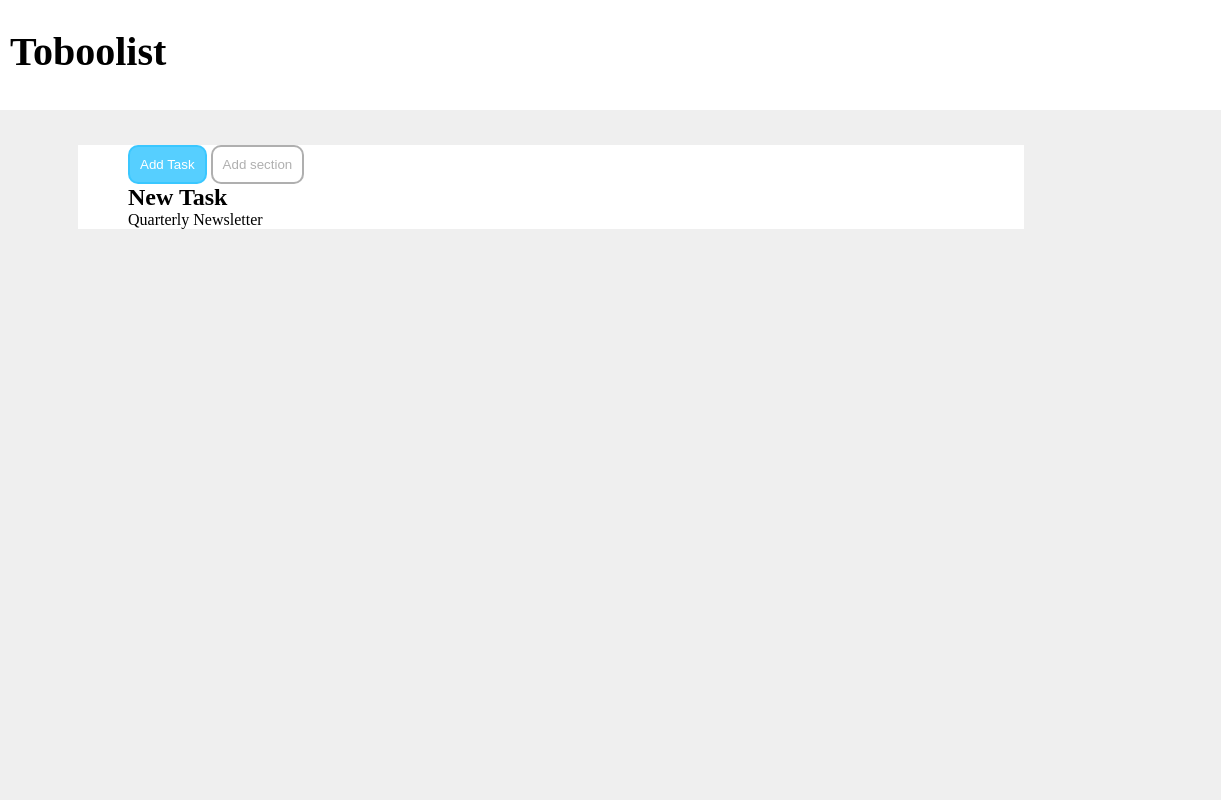
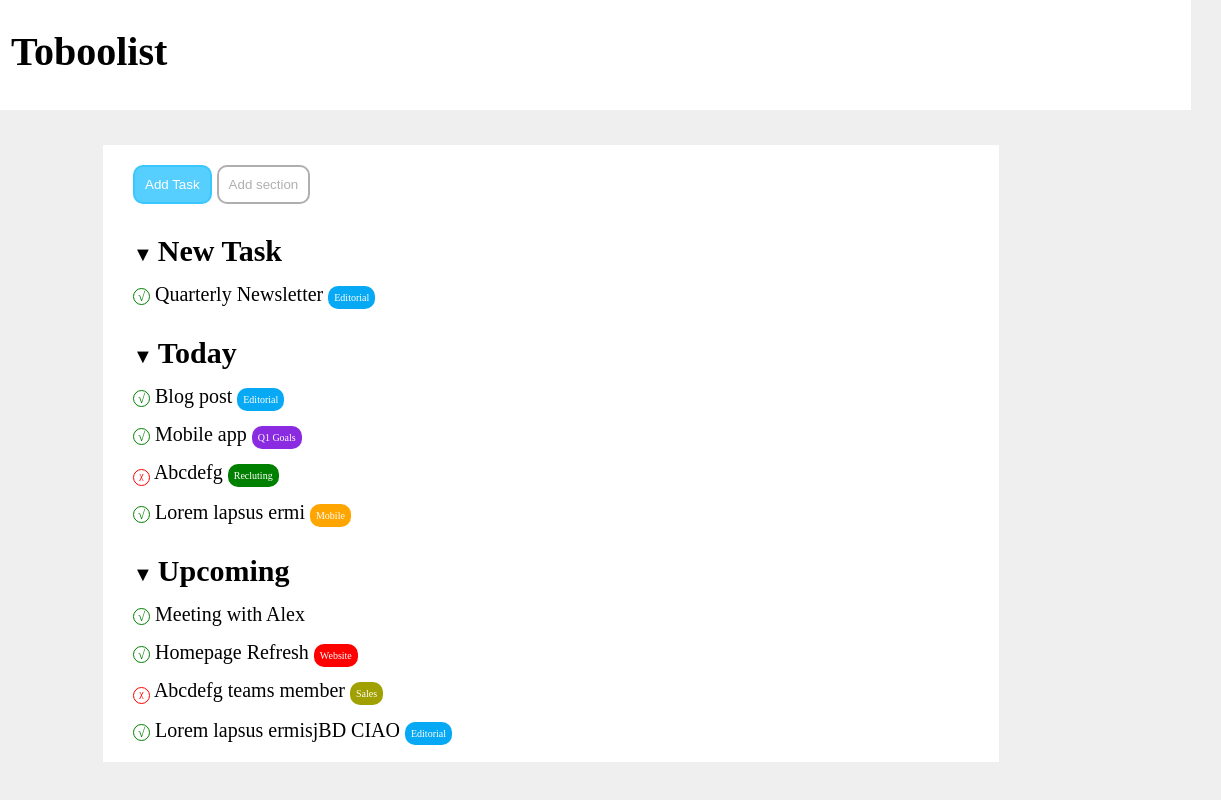
Before and after one commit to lorenzotroiano/html-css-toboolist, a plain HTML site: page index.html in a window 1280 px wide. Shown: the full height of the page, 89-1310 px from the left, 1221 px wide, since content can reach past the window. Drawn offline with Linux system fonts and the light colour scheme.

Commit message:
aggiunte tutte le sezioni

```diff
--- a/css/style.css
+++ b/css/style.css
@@ -2,10 +2,12 @@
 * {
     margin: 0;
     padding: 0;
+    box-sizing: border-box;
 }
 
 body {
     background-color: rgb(217, 216, 216, 0.4);
+    font-size: 20px;
 }
 
 
@@ -34,10 +36,12 @@ body {
     width: 70%;
     margin: auto;
     margin-top: 35px;
-    padding-left: 50px;
+    padding: 20px 30px;
     background-color: rgb(255, 255, 255);
 }
 
+
+/* stile bottone */
 button {
     padding: 10px;
     border-radius: 10px;
@@ -55,3 +59,85 @@ button {
     color: rgb(155, 155, 155,0.8);
     border: 2px solid rgb(155,155,155,0.8);
 }
+/* fine stile bottone */
+
+
+
+/* stile del contenuto a tendina */
+.freccia-in-basso::after {
+    content: "\25BC";
+}
+
+h2 {
+    display: inline-block;
+}
+
+.cose-fatte::after {
+    content: "\221A";
+    }
+
+.cose-fatte {
+    display: inline-block;
+    color: green;
+    border: green 1px solid;
+    border-radius: 50%;
+    width: 17px;
+    height: 17px;
+    font-size: 13px;
+    text-align: center;
+}
+
+
+.cose-non-fatte {
+    display: inline-block;
+    color: rgb(255, 0, 0);
+    border: rgb(255, 0, 0) 1px solid;
+    border-radius: 50%;
+    width: 17px;
+    height: 17px;
+    text-align: center;
+    font-size: 10px;
+}
+
+.cose-non-fatte::after {
+    content: "\03C7";
+}
+
+.posizionamento {
+    padding-top: 30px;
+}
+
+.distacco {
+    padding-top: 15px;
+}
+
+/* stile del quadratino del contenuto */
+.contenuto-visivo {
+    background-color: rgb(8, 169, 244);
+    font-size: 10px;
+    color: white;
+    border-radius: 10px;
+    padding: 6px;
+}
+
+.contenuto-visivo.viola {
+
+    background-color: blueviolet;
+
+}
+
+.contenuto-visivo.verde {
+    background-color: green;
+}
+
+.contenuto-visivo.arancione {
+    background-color: orange;
+}
+
+.contenuto-visivo.rosso {
+    background-color: red;
+}
+
+.contenuto-visivo.giallo {
+    background-color: rgb(160, 160, 0);
+}
--- a/index.html
+++ b/index.html
@@ -28,10 +28,78 @@
             </div>
 
 
-            <div>
-                <span class="freccia-in-basso"></span><h2>New Task</h2>
-                <span class="visto-verde"></span><span>Quarterly Newsletter</span>
+            <!-- prima sezione -->
+            <div class="posizionamento">
+                <span class="freccia-in-basso"></span>
+                <h2>New Task</h2>
+                <div class="distacco">
+                    <span class="cose-fatte"></span>
+                    <span>Quarterly Newsletter</span>
+                    <span class="contenuto-visivo">Editorial</span>
+                </div>
             </div>
+
+
+
+
+            <!-- seconda sezione -->
+            <div class="posizionamento">
+                <span class="freccia-in-basso"></span>
+                <h2>Today</h2>
+                <div class="distacco">
+                    <span class="cose-fatte"></span>
+                    <span>Blog post</span>
+                    <span class="contenuto-visivo">Editorial</span>
+                </div>
+
+                <div class="distacco">
+                    <span class="cose-fatte"></span>
+                    <span>Mobile app</span>
+                    <span class="contenuto-visivo viola">Q1 Goals</span>
+                </div>
+
+                <div class="distacco">
+                    <span class="cose-non-fatte"></span>
+                    <span>Abcdefg</span>
+                    <span class="contenuto-visivo verde">Recluting</span>
+                </div>
+
+                <div class="distacco">
+                    <span class="cose-fatte"></span>
+                    <span>Lorem lapsus ermi</span>
+                    <span class="contenuto-visivo arancione">Mobile</span>
+                </div>
+            </div>
+
+
+            <!-- terza sezione -->
+            <div class="posizionamento">
+                <span class="freccia-in-basso"></span>
+                <h2>Upcoming</h2>
+                <div class="distacco">
+                    <span class="cose-fatte"></span>
+                    <span>Meeting with Alex</span>
+                </div>
+
+                <div class="distacco">
+                    <span class="cose-fatte"></span>
+                    <span>Homepage Refresh</span>
+                    <span class="contenuto-visivo rosso">Website</span>
+                </div>
+
+                <div class="distacco">
+                    <span class="cose-non-fatte"></span>
+                    <span>Abcdefg teams member</span>
+                    <span class="contenuto-visivo giallo">Sales</span>
+                </div>
+
+                <div class="distacco">
+                    <span class="cose-fatte"></span>
+                    <span>Lorem lapsus ermisjBD CIAO</span>
+                    <span class="contenuto-visivo">Editorial</span>
+                </div>
+            </div>
+
 
 
 
```
